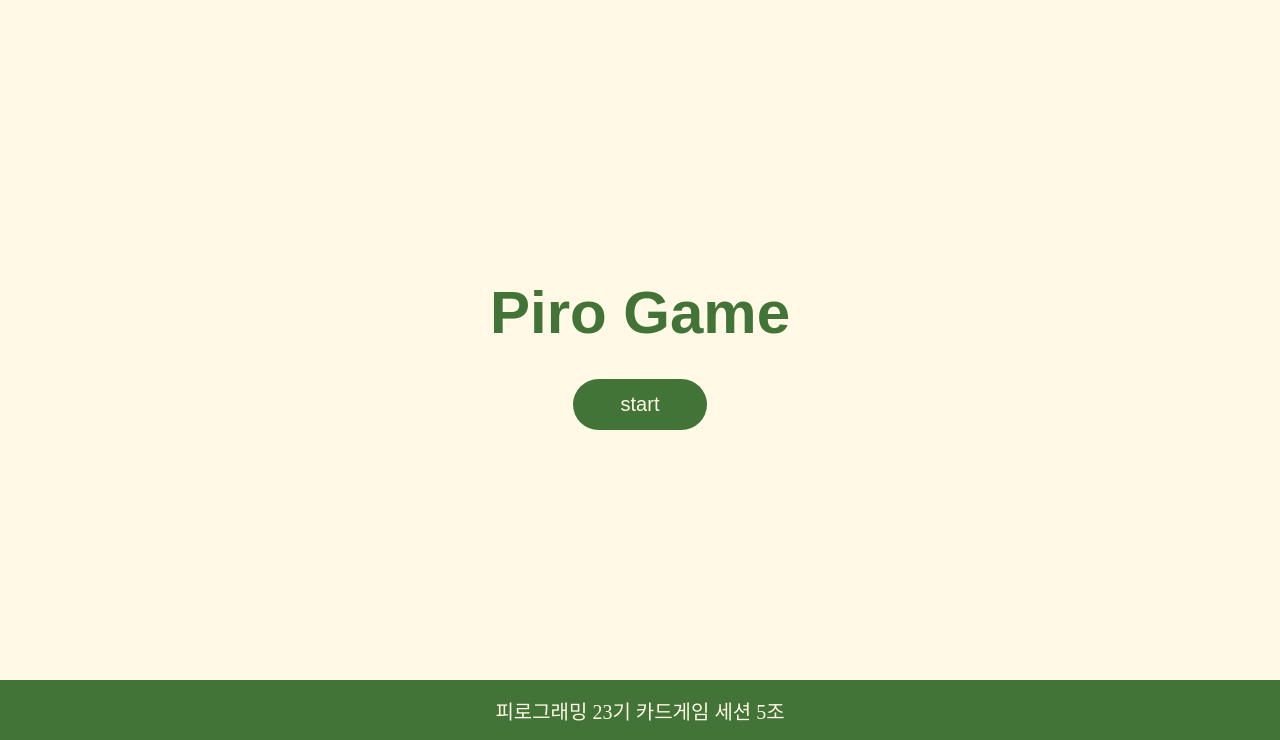
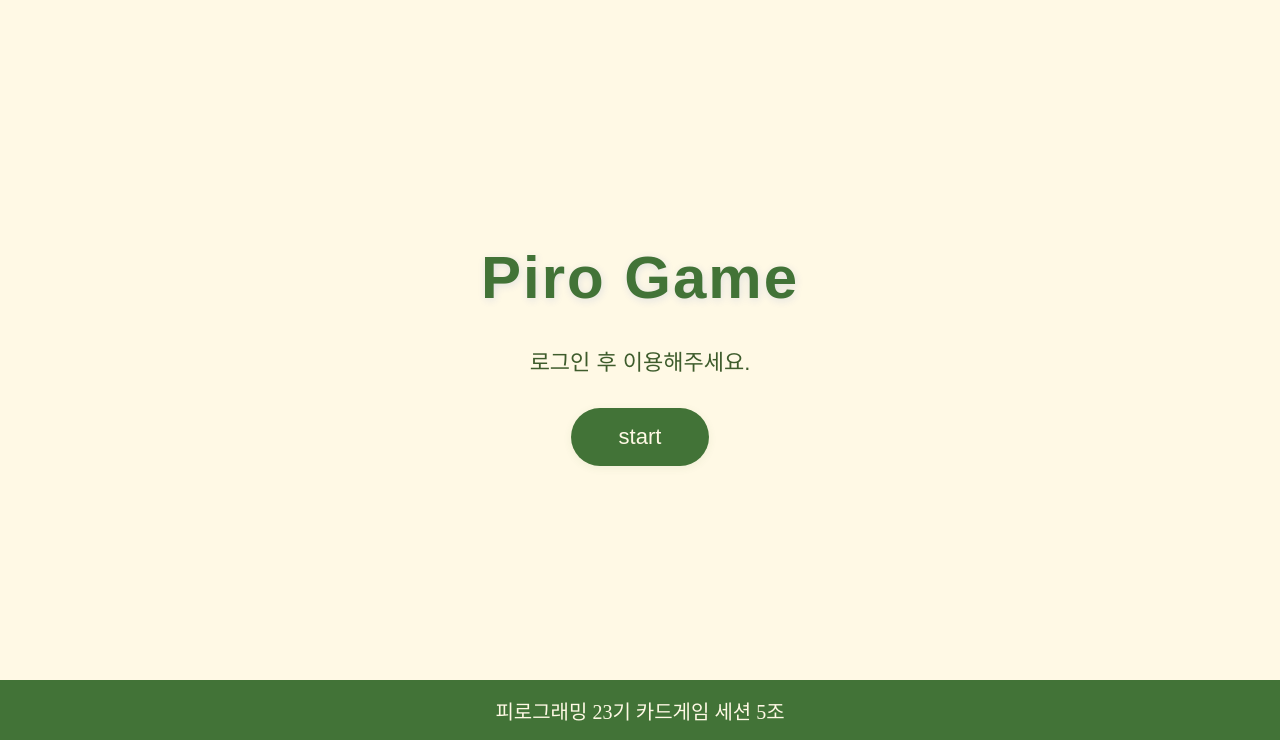
Before and after one commit to Pirogramming-23/Piro23_CardGame_5, a Django app: page / in a window 1280 px wide. Shown: the part 60-800 px from the top of the page. Run offline with Django 5.2, Linux system fonts and the light colour scheme.

Commit message:
feat: Google 소셜 로그인 외 기본 회원가입 및 로그인 구현

```diff
--- a/static/users/style.css
+++ b/static/users/style.css
@@ -52,7 +52,6 @@ main {
     align-items: center;
     justify-content: center;
 }
-
 .home-main {
     display: flex;
     flex-direction: column;
@@ -60,24 +59,50 @@ main {
     justify-content: center;
     width: 100vw;
     min-height: 70vh;
+    background: #fff9e5;
 }
+
 .home-title {
     font-family: 'Modak', sans-serif;
     color: #427337;
     font-size: 60px;
     margin: 60px 0 32px 0;
+    letter-spacing: 2px;
+    text-shadow: 1px 2px 8px #e0e0e0;
 }
-.home-start-btn {
+
+.home-user-info {
+    font-size: 22px;
+    color: #3e5c2c;
+    margin-bottom: 32px;
+    font-family: 'Mochiy Pop P One', 'Noto Sans KR', sans-serif;
+}
+
+.home-btn-group {
+    display: flex;
+    gap: 24px;
+    margin-bottom: 32px;
+}
+
+.home-btn {
     display: inline-block;
     background: #427337;
     color: #fff9e5;
     font-family: 'Mochiy Pop P One', sans-serif;
-    font-size: 20px;
+    font-size: 22px;
     border-radius: 30px;
-    padding: 14px 48px;
-    margin-bottom: 32px;
+    padding: 16px 48px;
     text-decoration: none;
+    font-weight: 500;
+    box-shadow: 0 2px 8px rgba(66, 115, 55, 0.08);
+    transition: background 0.2s, box-shadow 0.2s;
 }
+
+.home-btn:hover {
+    background: #2e5226;
+    box-shadow: 0 4px 16px rgba(66, 115, 55, 0.15);
+}
+
 .home-auth-links {
     display: flex;
     gap: 24px;
--- a/templates/home.html
+++ b/templates/home.html
@@ -1,6 +1,17 @@
 {% extends 'base.html' %} {% block content %}
 <div class="home-main">
     <h1 class="home-title">Piro Game</h1>
-    <a href="#" class="home-start-btn">start</a>
+    {% if user.is_authenticated %}
+    <div class="home-user-info">{{ user.username }}님, 환영합니다!</div>
+    <div class="home-btn-group">
+        <a href="#" class="home-btn">start</a>
+        <a href="#" class="home-btn">list</a>
+    </div>
+    {% else %}
+    <div class="home-user-info">로그인 후 이용해주세요.</div>
+    <div class="home-btn-group">
+        <a href="#" class="home-btn">start</a>
+    </div>
+    {% endif %}
 </div>
 {% endblock %}
--- a/templates/user_login.html
+++ b/templates/user_login.html
@@ -2,6 +2,10 @@
 로드 #} {% block content %}
 <div class="signup-main">
     <h1 class="signup-title">로그인</h1>
+    <form class="signup-form" method="post">
+        {% csrf_token %} {{ form.as_p }}
+        <button type="submit">로그인</button>
+    </form>
     <div class="social-signup">
         <a
             class="social_login"
--- a/templates/user_signup.html
+++ b/templates/user_signup.html
@@ -2,6 +2,10 @@
 로드 #} {% block content %}
 <div class="signup-main">
     <h1 class="signup-title">회원가입</h1>
+    <form class="signup-form" method="post">
+        {% csrf_token %} {{ form.as_p }}
+        <button type="submit">회원가입</button>
+    </form>
     <div class="social-signup">
         <a
             class="social_login"
--- a/users/views.py
+++ b/users/views.py
@@ -1,11 +1,29 @@
-from django.shortcuts import render
+from django.shortcuts import render, redirect
+from .forms import CustomUserCreationForm
+from django.contrib.auth.forms import AuthenticationForm
+from django.contrib.auth import login
 
 # Create your views here.
 def user_main(request):
     return render(request, 'home.html')
 
 def user_signup(request):
-    return render(request, 'user_signup.html')
+    if request.method == 'POST':
+        form = CustomUserCreationForm(request.POST)
+        if form.is_valid():
+            form.save()
+            return redirect('users:user_main')  # 회원가입 후 이동할 페이지
+    else:
+        form = CustomUserCreationForm()
+    return render(request, 'user_signup.html', {'form': form})
 
 def user_login(request):
-    return render(request, 'user_login.html')
+    if request.method == 'POST':
+        form = AuthenticationForm(request, data=request.POST)
+        if form.is_valid():
+            user = form.get_user()
+            login(request, user)
+            return redirect('users:user_main')  # 로그인 후 이동할 페이지
+    else:
+        form = AuthenticationForm()
+    return render(request, 'user_login.html', {'form': form})
```
Also changed, not shown: users/forms.py (+8 -0 lines).
